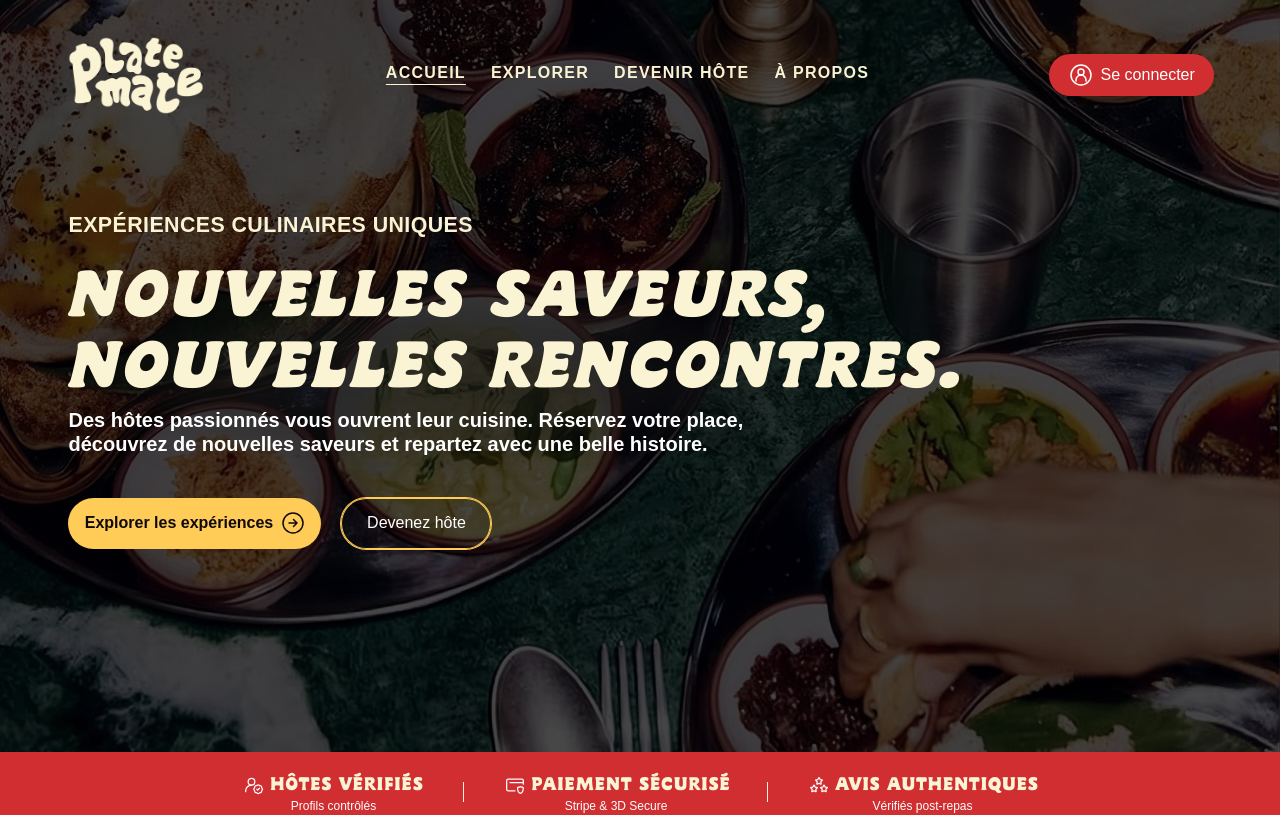
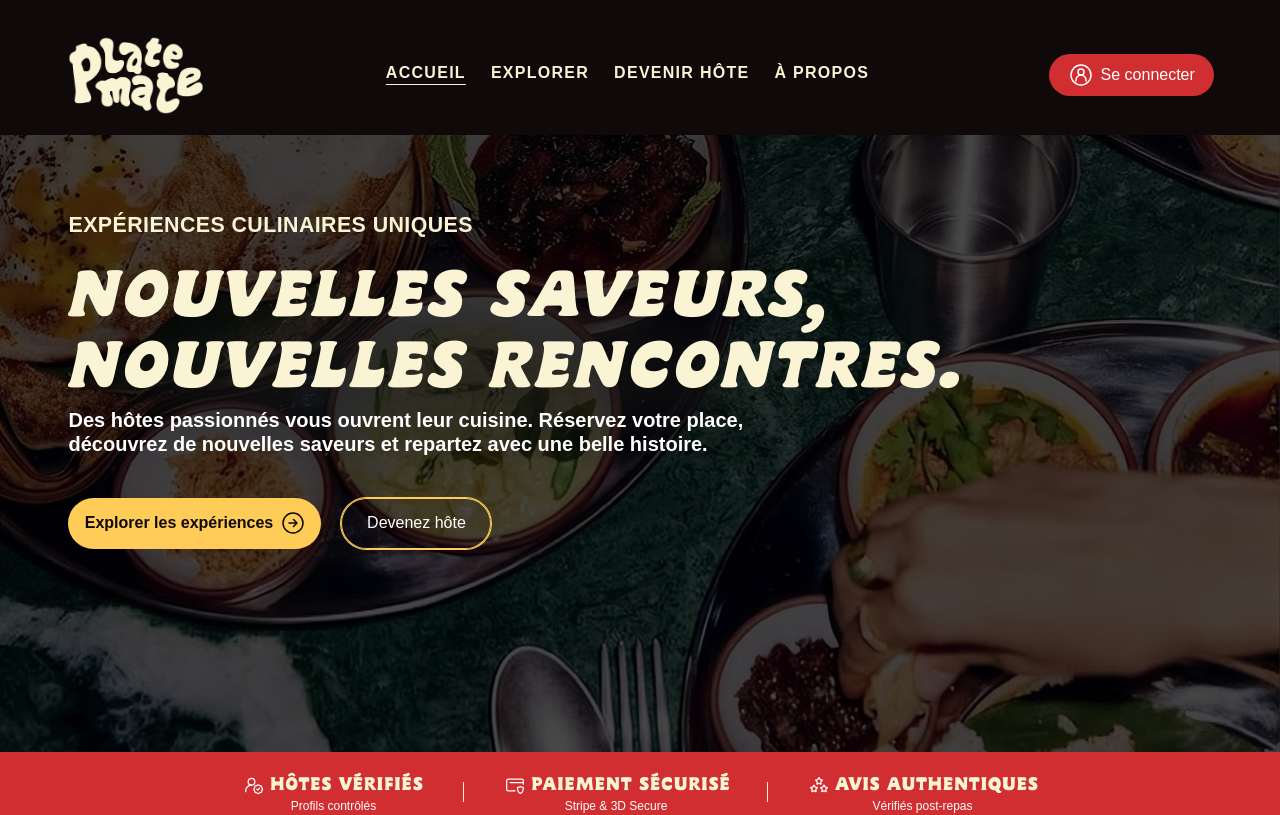
Before and after one commit to Mahkalix/PlateMate, a React (Vite) app in the folder frontend/: page / in a window 1280 px wide. Shown: the top 815 px of the page. Built offline with nearby package versions, Linux system fonts and the light colour scheme.

Commit message:
Garantir le contraste du logo et des liens sur le bandeau d’accueil
Chrome local à 1440 et 390 px : fond opaque #0F0909, logo et liens à 17,82:1, survol des liens à 13,19:1. Vérifications du focus et de la barre au défilement réussies. Formatage et build réussis.

```diff
--- a/frontend/scss/7_components/_app-chrome.scss
+++ b/frontend/scss/7_components/_app-chrome.scss
@@ -28,7 +28,7 @@
   }
   .pm-header {
     min-height: 104px;
-    background: transparent;
+    background: var(--pm-ink);
     color: #fff;
     &.is-scrolled {
       background: var(--pm-red);
```
